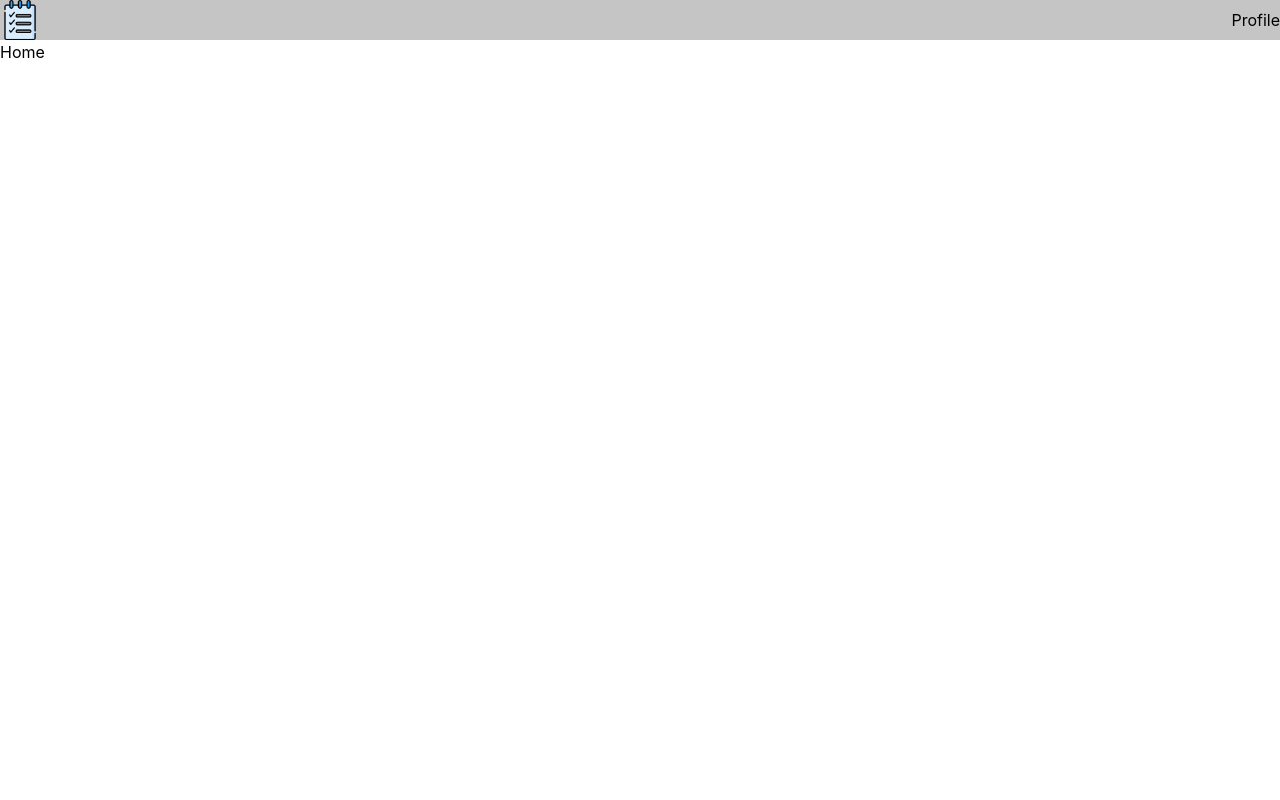
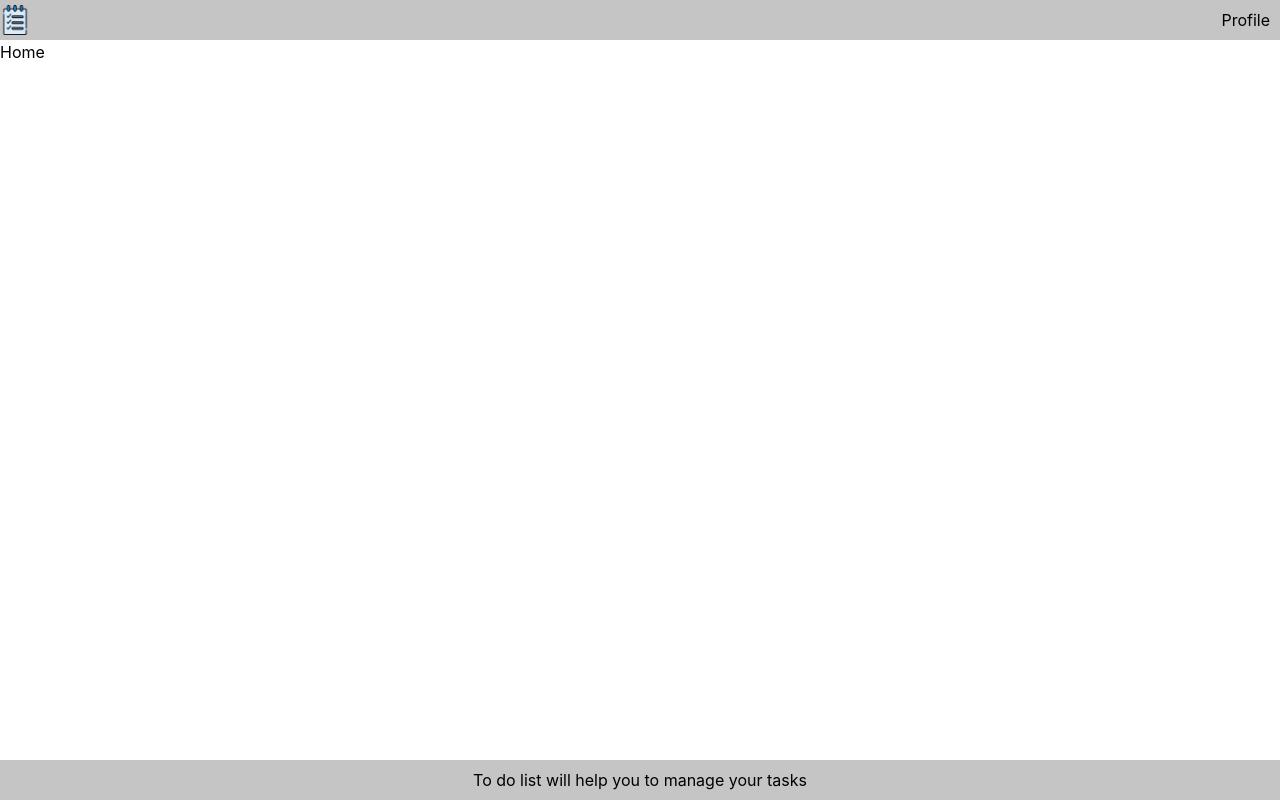
Before and after one commit to Dimdim28/to_do_list_frontend, a React (Create React App) app: page / in a window 1280 px wide. Built offline with nearby package versions, Linux system fonts and the light colour scheme.

Commit message:
Added page structure

```diff
--- a/package.json
+++ b/package.json
@@ -16,6 +16,7 @@
     "react-router": "^6.7.0",
     "react-router-dom": "^6.7.0",
     "react-scripts": "5.0.1",
+    "sass": "^1.57.1",
     "typescript": "^4.9.4",
     "web-vitals": "^2.1.4"
   },
--- a/src/App.css
+++ b/src/App.css
@@ -0,0 +1,4 @@
+.App {
+  width: 100%;
+  height: 100%;
+}
--- a/src/App.tsx
+++ b/src/App.tsx
@@ -2,6 +2,7 @@ import React, { Suspense } from "react";
 import { Route, Routes } from "react-router-dom";
 
 import "./App.css";
+import Footer from "./components/Footer/Footer";
 import Header from "./components/Header/Header";
 import Category from "./pages/Category/Category";
 import Home from "./pages/Home/Home";
@@ -24,6 +25,7 @@ function App() {
           <Route path="/" element={<Home />} />
         </Routes>
       </Suspense>
+      <Footer />
     </div>
   );
 }
--- a/src/components/Footer/Footer.module.scss
+++ b/src/components/Footer/Footer.module.scss
@@ -0,0 +1,8 @@
+.footer {
+  background-color: rgb(197, 197, 197);
+  width: 100%;
+  height: 40px;
+  display: flex;
+  align-items: center;
+  justify-content: center;
+}
--- a/src/components/Footer/Footer.tsx
+++ b/src/components/Footer/Footer.tsx
@@ -1,11 +1,11 @@
-import React from 'react'
-
+import React from "react";
+import styles from "./Footer.module.scss";
 const Footer: React.FC = () => {
   return (
-    <div>
-      Footer
-    </div>
-  )
-}
+    <footer className={styles.footer}>
+      To do list will help you to manage your tasks
+    </footer>
+  );
+};
 
-export default Footer
+export default Footer;
--- a/src/components/Header/Header.module.scss
+++ b/src/components/Header/Header.module.scss
@@ -3,16 +3,18 @@ header {
   justify-content: space-between;
   background-color: rgb(197, 197, 197);
   align-items: center;
+  height: 40px;
 
   .logo {
-        width: 40px;
-        height: 40px;
+    width: 30px;
+    height: 30px;
   }
 
   nav {
     display: flex;
-        width: 100%;
+    width: calc(100% - 30px);
     justify-content: flex-end;
+    padding-right: 10px;
 
     a {
       text-decoration: none;
--- a/src/index.scss
+++ b/src/index.scss
@@ -1,14 +1,14 @@
 body {
   margin: 0;
-  font-family: -apple-system, BlinkMacSystemFont, 'Segoe UI', 'Roboto', 'Oxygen',
-    'Ubuntu', 'Cantarell', 'Fira Sans', 'Droid Sans', 'Helvetica Neue',
+  font-family: -apple-system, BlinkMacSystemFont, "Segoe UI", "Roboto", "Oxygen",
+    "Ubuntu", "Cantarell", "Fira Sans", "Droid Sans", "Helvetica Neue",
     sans-serif;
   -webkit-font-smoothing: antialiased;
   -moz-osx-font-smoothing: grayscale;
 }
 
 code {
-  font-family: source-code-pro, Menlo, Monaco, Consolas, 'Courier New',
+  font-family: source-code-pro, Menlo, Monaco, Consolas, "Courier New",
     monospace;
 }
 
@@ -61,7 +61,7 @@ img {
   display: block;
 }
 
-article>*+* {
+article > * + * {
   margin-top: 1em;
 }
 
@@ -80,3 +80,11 @@ select {
     scroll-behavior: auto !important;
   }
 }
+body {
+  width: 100vw;
+  height: 100vh;
+}
+#root {
+  width: 100%;
+  height: 100%;
+}
--- a/src/pages/Home/Home.module.scss
+++ b/src/pages/Home/Home.module.scss
@@ -0,0 +1,6 @@
+.row {
+  display: flex;
+  flex-direction: row;
+  height: calc(100% - 80px);
+  width: 100%;
+}
--- a/src/pages/Home/Home.tsx
+++ b/src/pages/Home/Home.tsx
@@ -1,11 +1,7 @@
-import React from 'react'
+import React from "react";
+import styles from "./Home.module.scss";
+const Home: React.FC = () => {
+  return <div className={styles.row}>Home</div>;
+};
 
-const Home: React.FC = () => {
-  return (
-    <div>
-      Home
-    </div>
-  )
-}
-
-export default Home
+export default Home;
--- a/src/pages/Profile/Profile.module.scss
+++ b/src/pages/Profile/Profile.module.scss
@@ -0,0 +1,6 @@
+.row {
+  display: flex;
+  flex-direction: row;
+  height: calc(100% - 80px);
+  width: 100%;
+}
--- a/src/pages/Profile/Profile.tsx
+++ b/src/pages/Profile/Profile.tsx
@@ -1,11 +1,8 @@
-import React from 'react'
+import React from "react";
+import styles from "./Profile.module.scss";
 
 const Profile: React.FC = () => {
-  return (
-    <div>
-      Profile
-    </div>
-  )
-}
+  return <div className={styles.row}>Profile</div>;
+};
 
-export default Profile
+export default Profile;
```
Also changed, not shown: 1 other file (tests, documents, lock files or other folders). Lines whose indentation alone changed are shown as unchanged.
